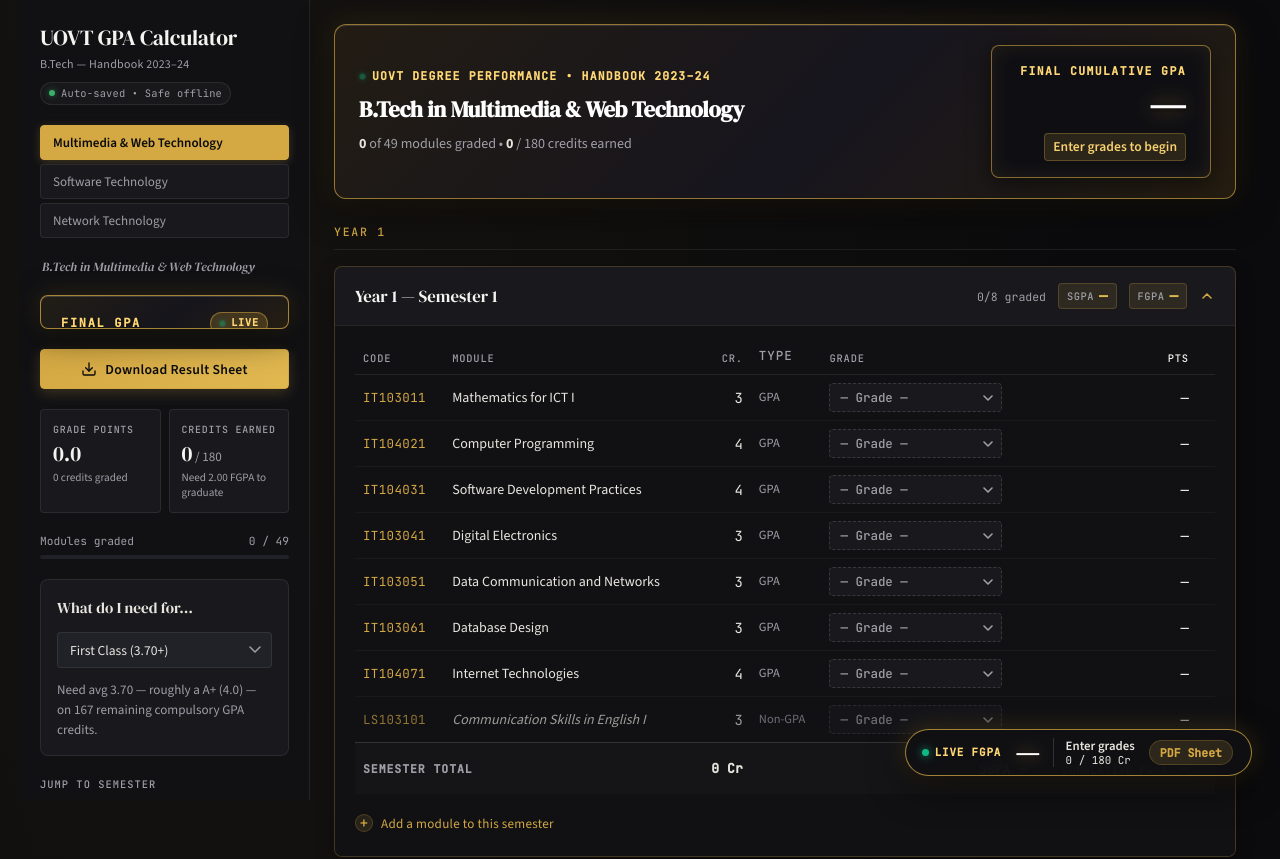
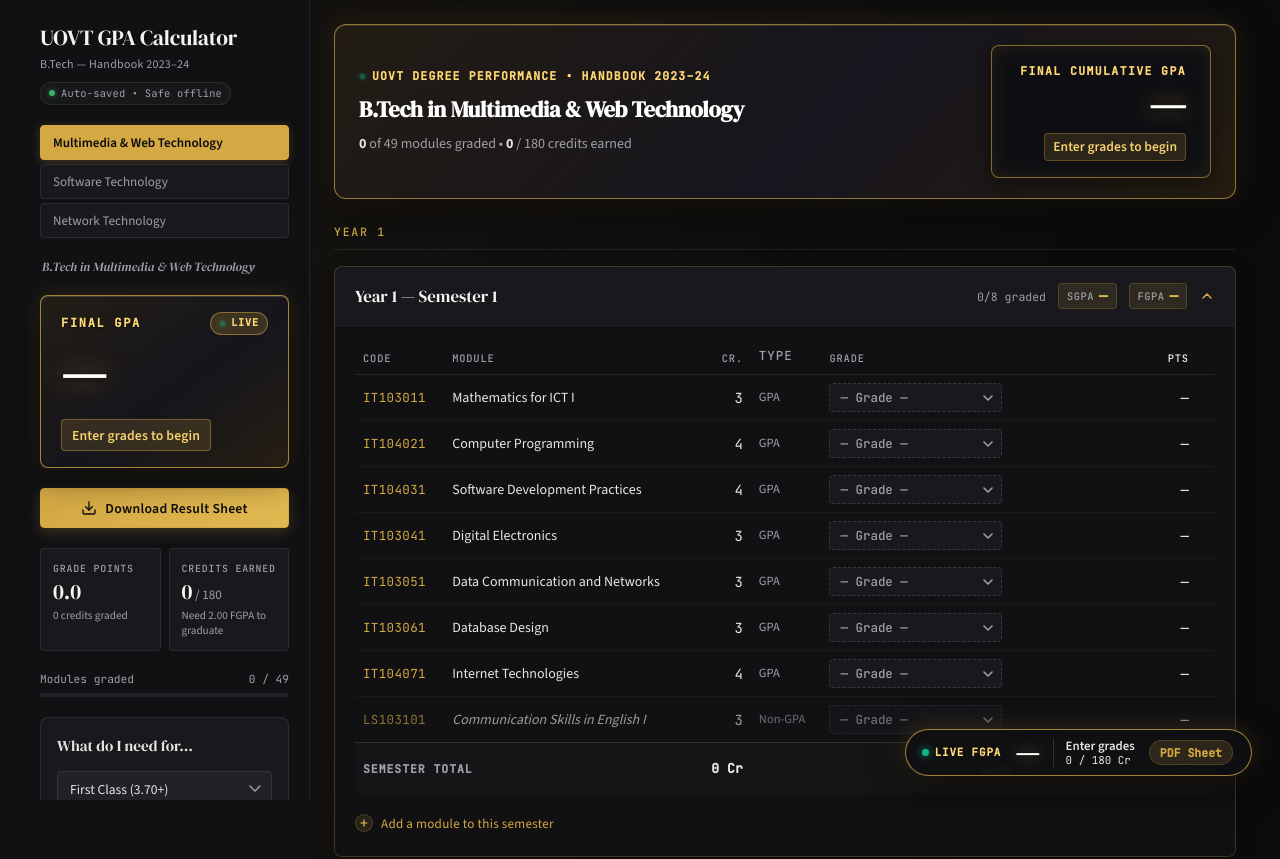
Before and after one commit to supunngunarathna93/GPA-Calculater-Uovt, a React (Vite) app: page / in a window 1280 px wide. Shown: the top 859 px of the page. Built offline with nearby package versions, Linux system fonts and the light colour scheme.

Commit message:
fix(ui): prevent sidebar stat-hero from collapsing with flex-shrink 0 and min-height

```diff
--- a/src/style.css
+++ b/src/style.css
@@ -106,6 +106,10 @@ body {
   scrollbar-color: var(--surface-3) transparent;
 }
 
+.sidebar > * {
+  flex-shrink: 0;
+}
+
 .sidebar::-webkit-scrollbar { width: 4px; }
 .sidebar::-webkit-scrollbar-thumb { background: var(--surface-3); border-radius: 2px; }
 
@@ -216,13 +220,14 @@ body {
 
 /* ─── FGPA hero stat ─────────────────────────────────────────────────────── */
 .stat-hero {
+  flex-shrink: 0;
+  min-height: 125px;
   background: linear-gradient(145deg, #221d15 0%, #16151c 55%, #251e12 100%);
   border: 1.5px solid rgba(212, 168, 67, 0.75);
   border-radius: var(--radius-md);
   padding: var(--sp-4) var(--sp-5);
   box-shadow: 0 8px 32px rgba(0, 0, 0, 0.65), 0 0 24px rgba(212, 168, 67, 0.2), inset 0 1px 0 rgba(255, 255, 255, 0.15);
   position: relative;
-  overflow: hidden;
   transition: border-color 0.2s var(--ease-out), box-shadow 0.2s var(--ease-out), transform 0.2s var(--ease-out);
 }
 
@@ -289,17 +294,20 @@ body {
   display: flex;
   align-items: baseline;
   gap: var(--sp-2);
+  margin: var(--sp-2) 0 var(--sp-1);
+  min-height: 52px;
 }
 
 .fgpa-value {
   display: block;
   font-family: var(--font-display);
   font-size: 3.4rem;
-  font-weight: 600;
+  font-weight: 700;
   color: #ffffff;
   text-shadow: 0 0 24px rgba(212, 168, 67, 0.65), 0 2px 6px rgba(0, 0, 0, 0.9);
-  line-height: 1;
+  line-height: 1.1;
   letter-spacing: -0.02em;
+  min-height: 1em;
   animation: val-pop 0.22s var(--ease-out) both;
 }
 
```
